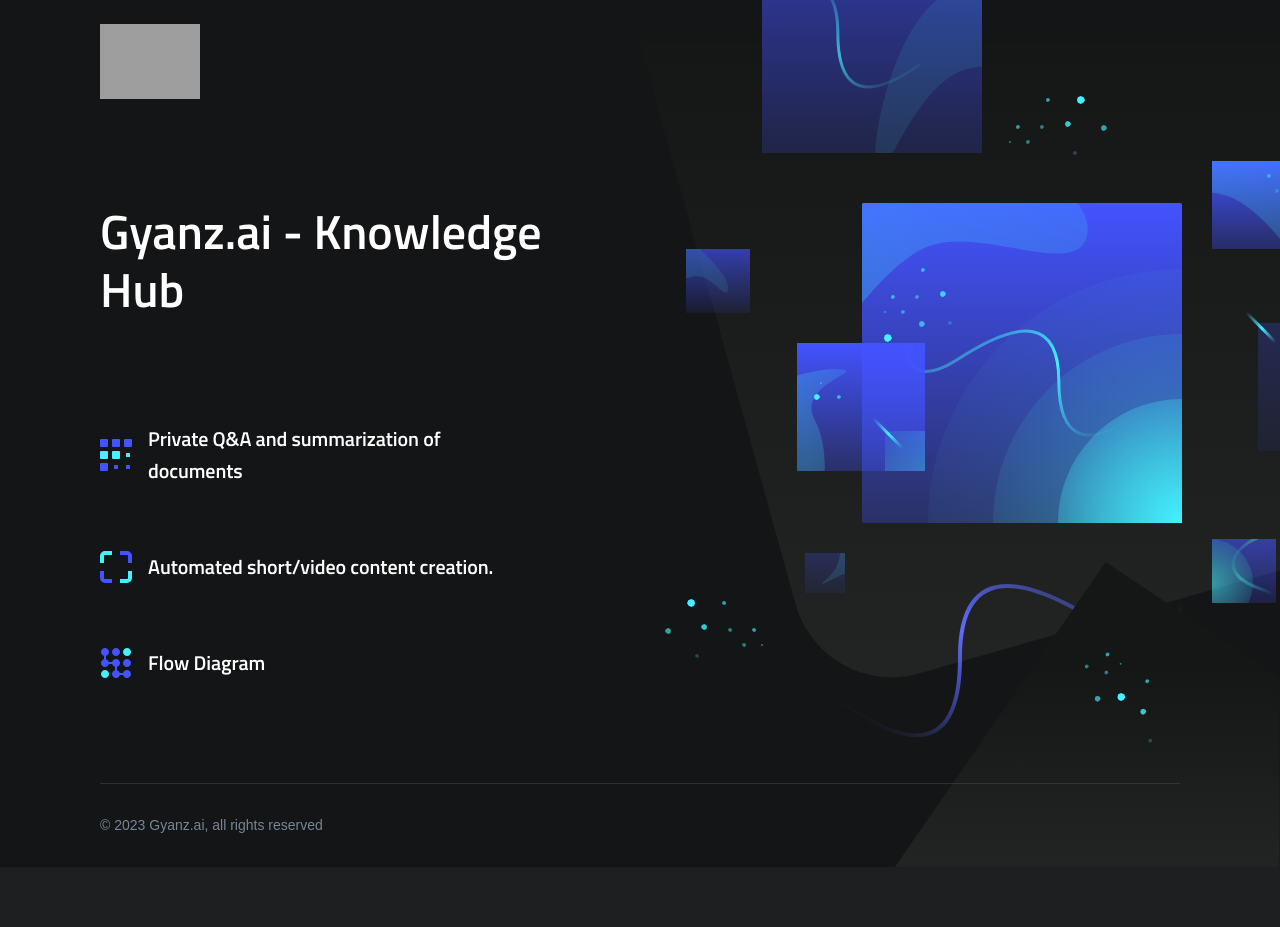
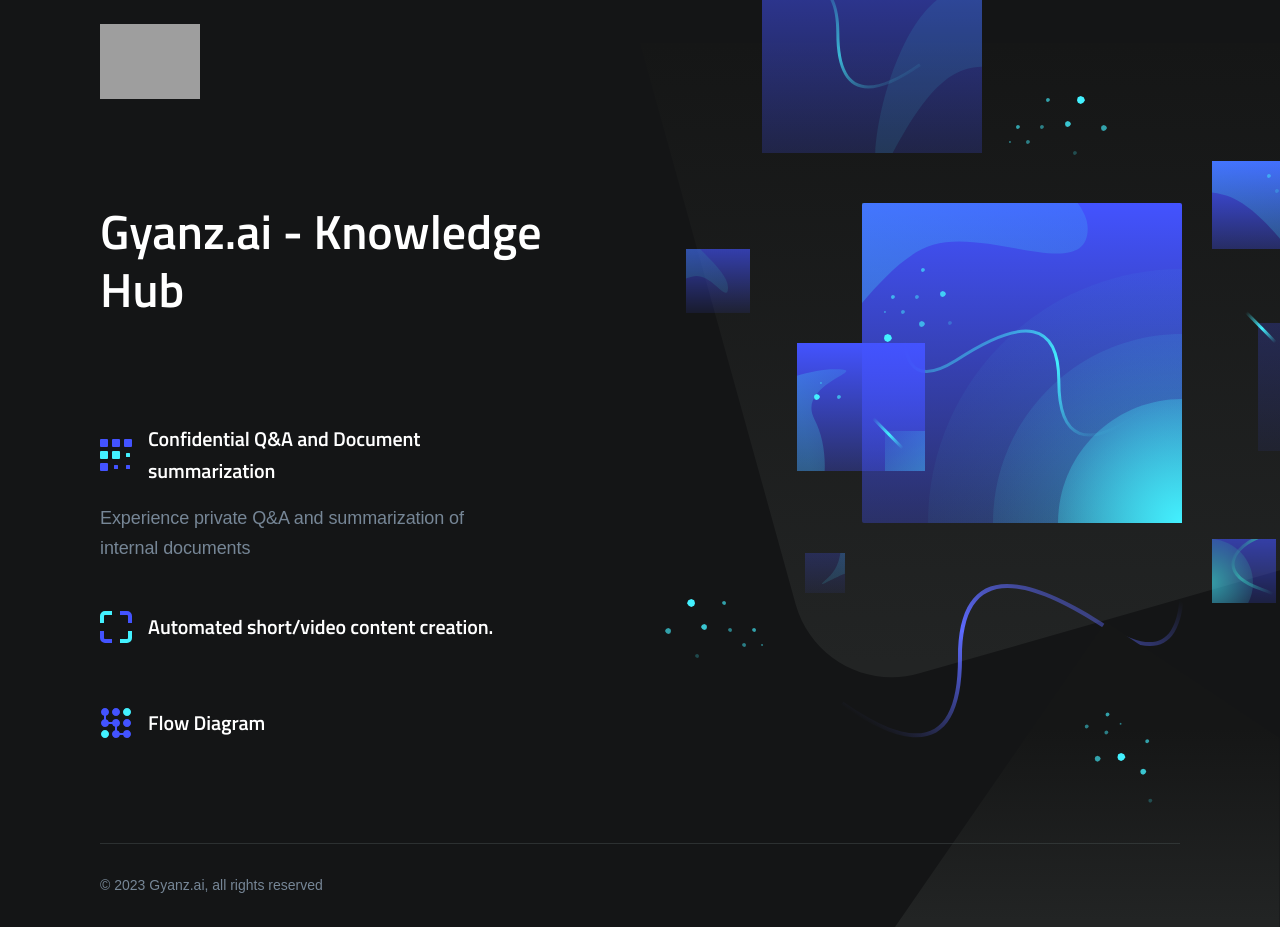
Before and after one commit to dsceshashi/gyanz-landing, a plain HTML site: page index.html in a window 1280 px wide. Before the commit the page ends 867 px from the top, so only its background shows below. Drawn offline with nearby package versions, Linux system fonts and the light colour scheme; grey boxes are pictures that could not be loaded.

Commit message:
Update index.html

```diff
--- a/index.html
+++ b/index.html
@@ -377,9 +377,9 @@
 											    </g>
 											</svg>
 		                                </div>
-		                                <h4 class="feature-title m-0"><a id="LINK1" href="#" target="_blank" style="text-decoration:none">Private Q&A and summarization of documents</a></h4>
+		                                <h4 class="feature-title m-0"><a id="LINK1" href="#" target="_blank" style="text-decoration:none">Confidential Q&A and Document summarization</a></h4>
 									</div>
-	                                <p class="text-sm mb-0"></p>
+	                                <p class="text-sm mb-0">Experience private Q&A and summarization of internal documents</p>
 	                            </div>
 	                        </div>
 							<div class="feature">
```
